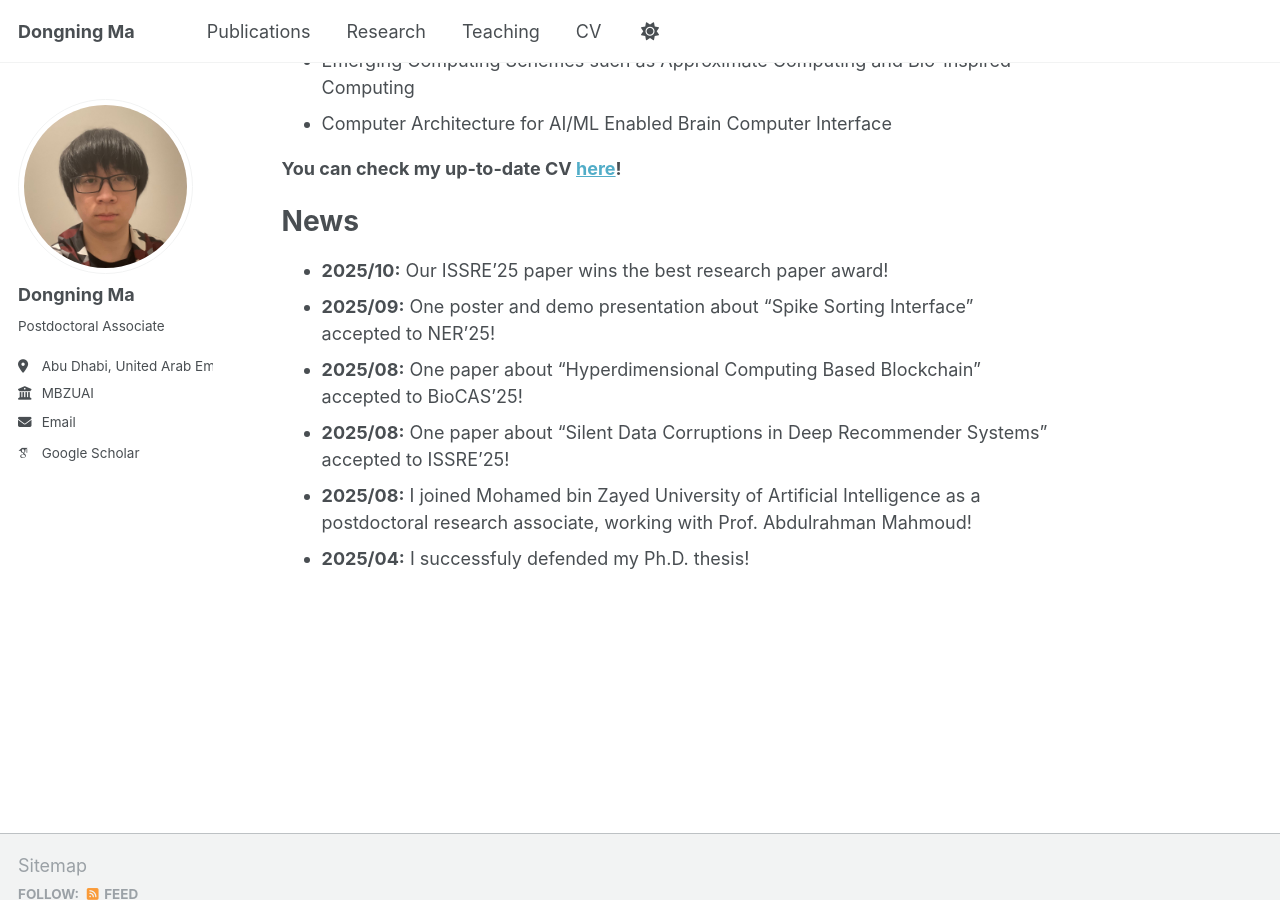
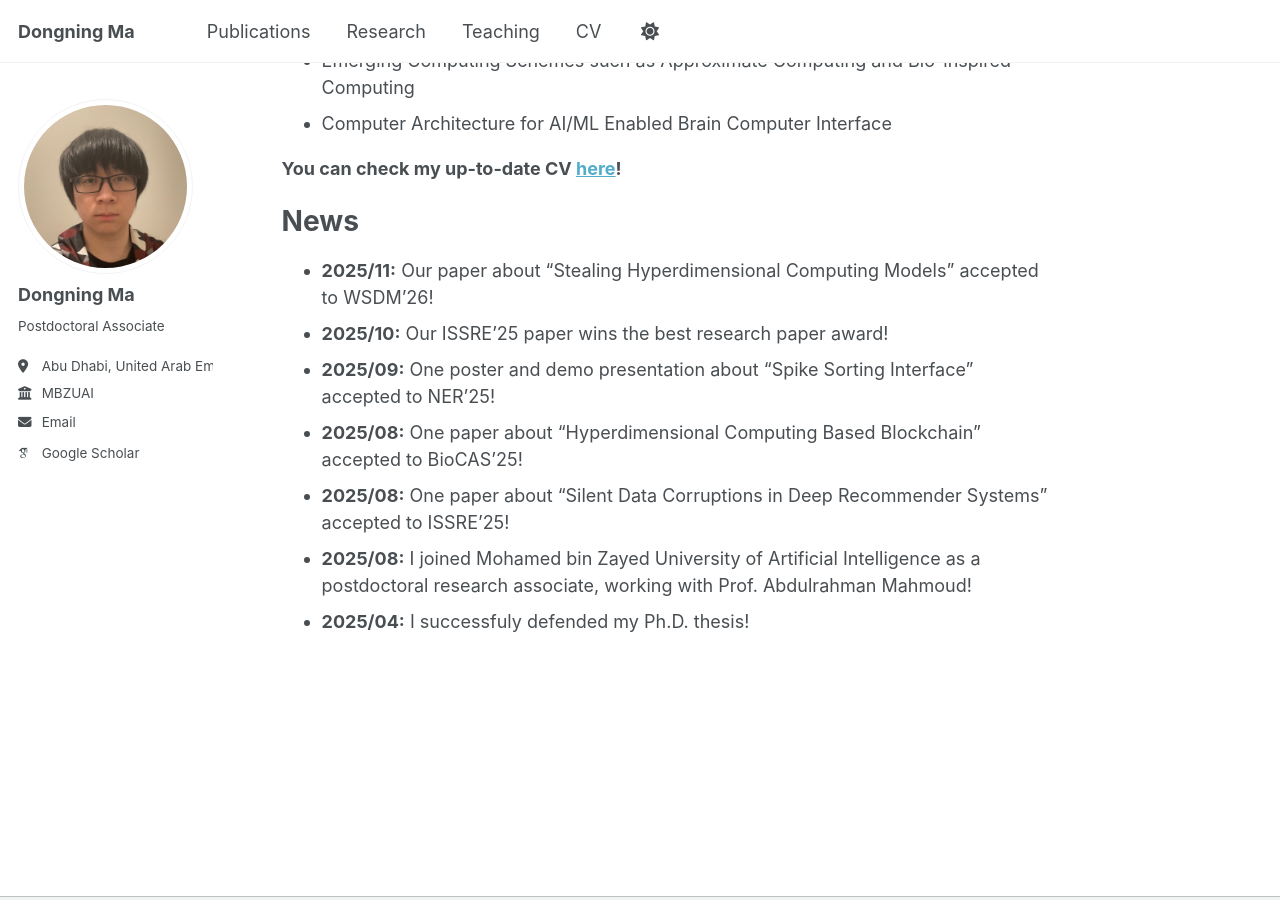
Before and after one commit to dongning-ma/dongning-ma.github.io, a Jekyll site: the page built from _pages/about.md, in a window 1280 px wide and 900 px high, scrolled down 420 px. Built offline with Jekyll 4.4.1, drawn with Linux system fonts in a browser that asks for light colours; some web fonts are replaced; a script that is not in the unit is left out.

Commit message:
update news and cv

```diff
--- a/_pages/about.md
+++ b/_pages/about.md
@@ -17,6 +17,7 @@ I am actively looking for research positions in industry or tenure-track positio
 **You can check my up-to-date CV [here](/cv/)!**
 
 # News
+- **2025/11:** Our paper about "Stealing Hyperdimensional Computing Models" accepted to WSDM'26!
 - **2025/10:** Our ISSRE'25 paper wins the best research paper award!
 - **2025/09:** One poster and demo presentation about "Spike Sorting Interface" accepted to NER'25!
 - **2025/08:** One paper about "Hyperdimensional Computing Based Blockchain" accepted to BioCAS'25!
```
Also changed, not shown: 1 other file.
